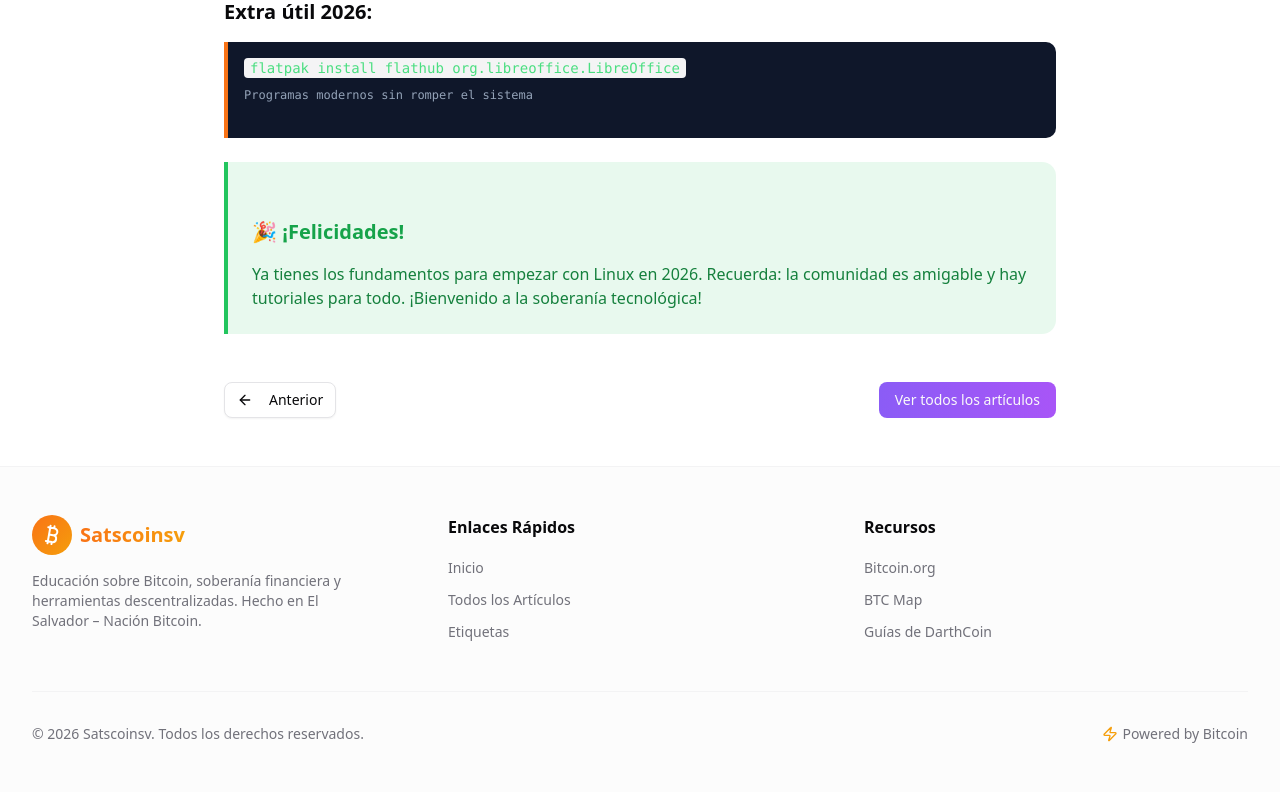
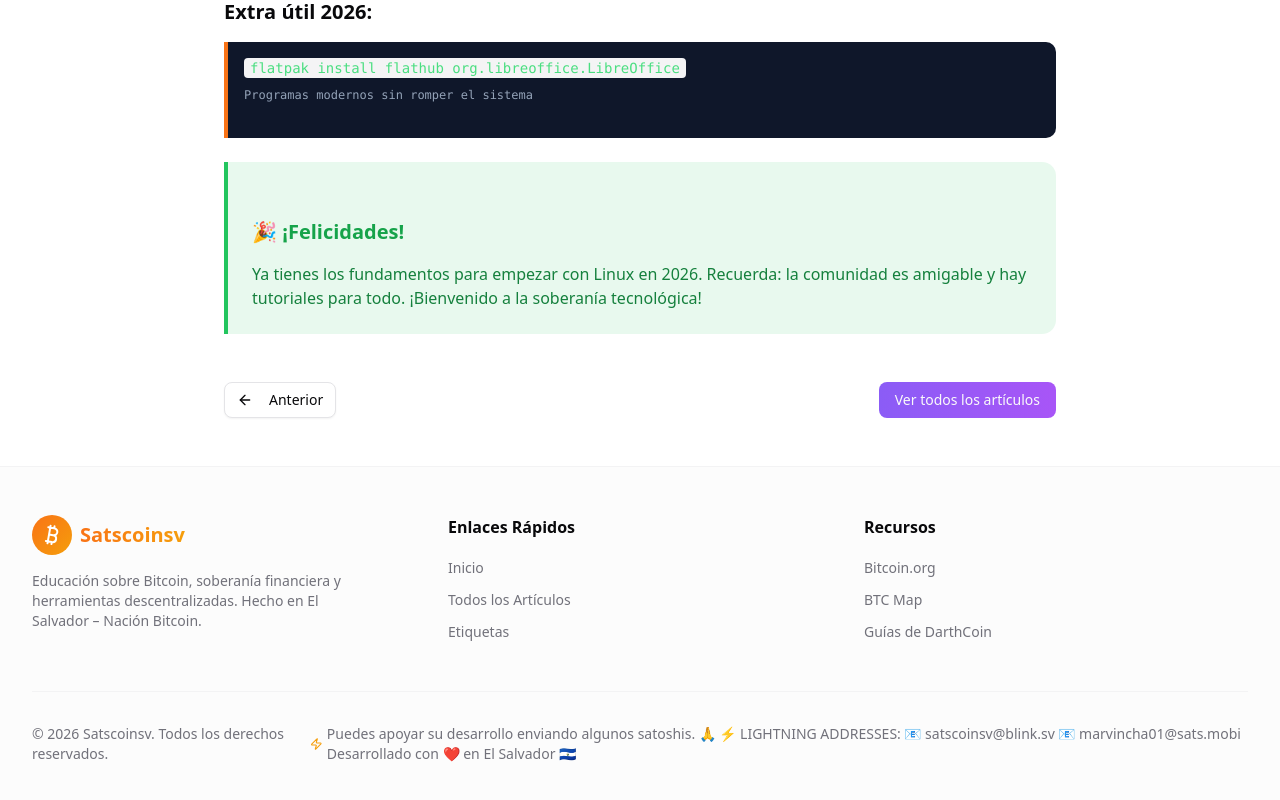
Before and after one commit to SVSats/satscoinsv, a React (Vite) app: page /posts/primeros-pasos-linux in a window 1280 px wide. Shown: the part 4255-5055 px from the top of the page. Built offline with nearby package versions, Linux system fonts and the light colour scheme.

Commit message:
Update Footer.tsx

```diff
--- a/src/components/blog/Footer.tsx
+++ b/src/components/blog/Footer.tsx
@@ -92,7 +92,11 @@ export const Footer = () => {
           <div className="flex items-center gap-4">
             <span className="text-sm text-muted-foreground flex items-center gap-1">
               <Zap className="w-4 h-4 text-amber-500" />
-              Powered by Bitcoin
+              Puedes apoyar su desarrollo enviando algunos satoshis. 🙏
+              ⚡ LIGHTNING ADDRESSES:
+              📧 satscoinsv@blink.sv
+              📧 marvincha01@sats.mobi
+              Desarrollado con ❤️ en El Salvador 🇸🇻
             </span>
           </div>
         </div>
```
